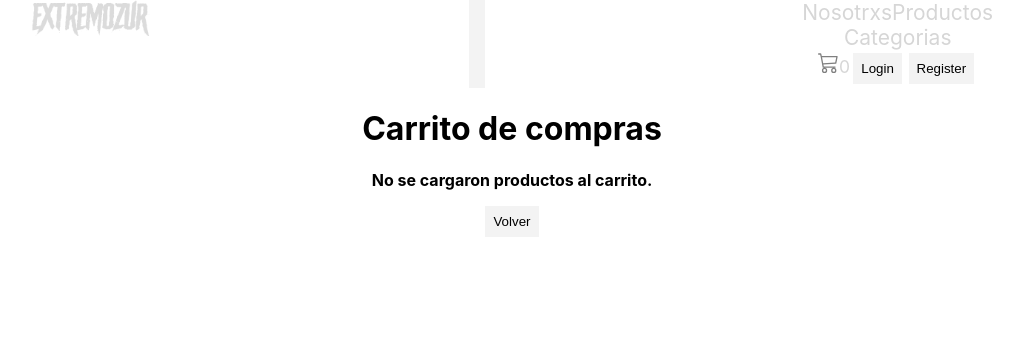
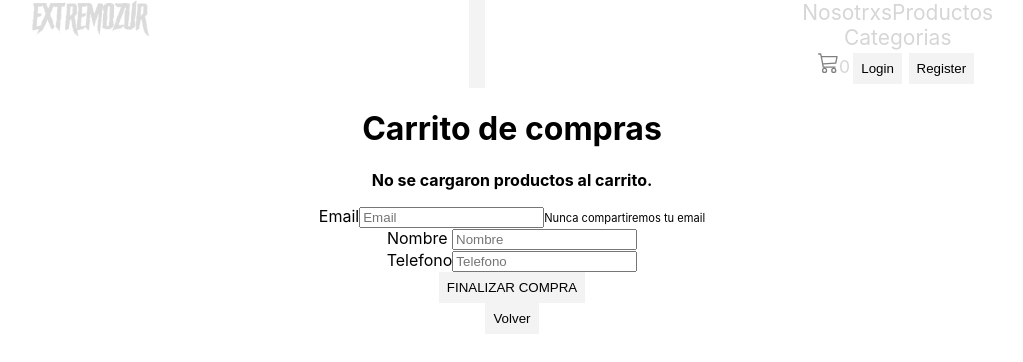
Before and after one commit to JorgeSchelotto/EcommerceReactjs, a React (Create React App) app: page /shoppingCart in a window 1280 px wide. Shown: the top 362 px of the page, without its empty margins (128-1151 px from the left). Built offline with nearby package versions, Linux system fonts and the light colour scheme; the HTML template or start-up script is replaced by a standard one.

Commit message:
Desafio Firebase 2

```diff
--- /dev/null
+++ b/src/components/CheckOutForm/CheckOutForm.jsx
@@ -0,0 +1,35 @@
+import React from 'react';
+import Form from 'react-bootstrap/Form';
+import Button from 'react-bootstrap/Button';
+
+function CheckOutForm() {
+
+
+
+
+    return (
+        <Form>
+            <Form.Group controlId="formBasicEmail">
+                <Form.Label>Email</Form.Label>
+                <Form.Control type="email" placeholder="Email" />
+                <Form.Text className="text-muted">
+                    <small>Nunca compartiremos tu email</small>
+                </Form.Text>
+            </Form.Group>
+
+            <Form.Group controlId="formBasicNombre">
+                <Form.Label>Nombre </Form.Label>
+                <Form.Control type="text" placeholder="Nombre" />
+            </Form.Group>
+            <Form.Group controlId="formBasicTelefono">
+                <Form.Label>Telefono</Form.Label>
+                <Form.Control type="tel" placeholder="Telefono" />
+            </Form.Group>
+            <Button variant="primary" type="submit">
+                FINALIZAR COMPRA
+            </Button>
+        </Form>
+    )
+}
+
+export default CheckOutForm
--- a/src/components/ShoppingCart/Cart.jsx
+++ b/src/components/ShoppingCart/Cart.jsx
@@ -3,6 +3,7 @@ import "./Cart.css";
 import { Container, Row, Col } from "react-bootstrap";
 import { Link } from "react-router-dom";
 import { useCartContext } from "../../Context/cartContext";
+import CheckOutForm from '../CheckOutForm/CheckOutForm';
 
 
 export function CacheView() {
@@ -25,9 +26,7 @@ export function CacheView() {
             <strong>No se cargaron productos al carrito. </strong>
           )}
       </p>
-      <Link to="/">
-        <button> Volver </button>
-      </Link>
+
     </>
   )
 }
@@ -43,7 +42,13 @@ export default function Cart() {
           <h1>Carrito de compras</h1>
           <CacheView />
         </Col>
+        <Col>
+          <CheckOutForm/>
+        </Col>
       </Row>
+      <Link to="/">
+          <button> Volver </button>
+        </Link>
     </Container>
   );
 }
--- a/src/components/navbar/NavVerDos.jsx
+++ b/src/components/navbar/NavVerDos.jsx
@@ -5,9 +5,10 @@ import Nav from 'react-bootstrap/Nav';
 import Button from 'react-bootstrap/Button';
 import { Link } from 'react-router-dom';
 
-import logo from './assets/logoExtremo.png'
 
-import CartIcon from './CartIcon'
+import logo from './assets/logoExtremo.png';
+
+import CartIcon from './CartIcon';
 
 import './navbar.css';
 
--- a/src/containers/Home.js
+++ b/src/containers/Home.js
@@ -16,7 +16,8 @@ function Home() {
 
         const db = getFirestore();
         const itemCollection =  db.collection("items");
-        let query = categoryid ? itemCollection.where('categoryid', '==', categoryid).limit(20): itemCollection ;
+        let query = categoryid ? itemCollection
+        .where('categoryid', '==', categoryid).limit(20): itemCollection ;
 
 
         query.get().then((querySnapshot) => {
```
Also changed, not shown: src/components/CheckOutForm/CheckOutForm.css (added).
